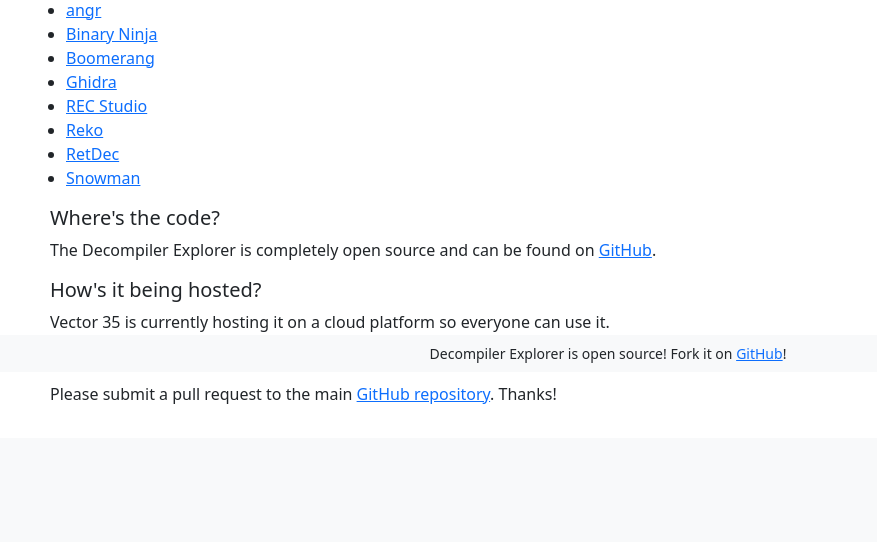
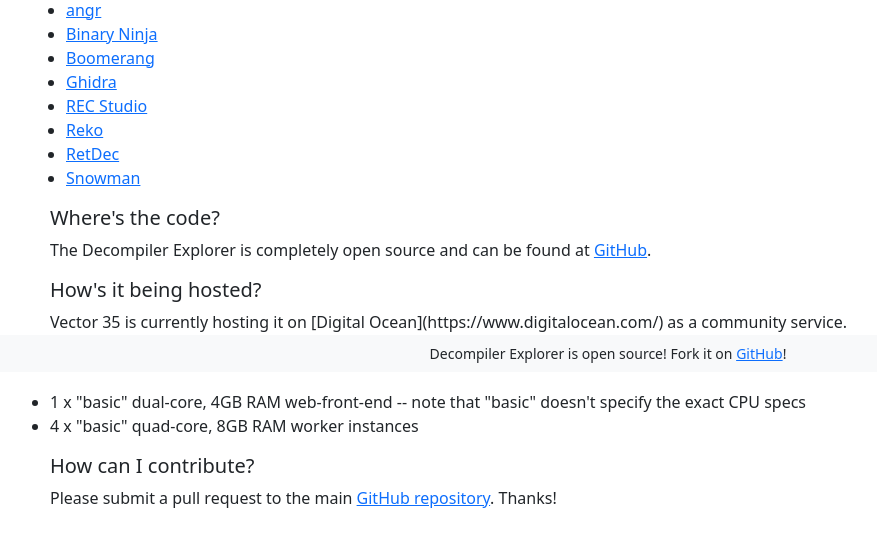
Before and after one commit to decompiler-explorer/decompiler-explorer, a Django app: page /faq in a window 1280 px wide. Shown: the part 428-970 px from the top of the page, without its empty margins (32-909 px from the left). Before the commit the page ends 832 px from the top, so only its background shows below. Run offline with Django 3.2, Linux system fonts and the light colour scheme; some libraries are stand-ins or nearby versions.

Commit message:
update HR description

```diff
--- a/templates/explorer/faq.html
+++ b/templates/explorer/faq.html
@@ -70,9 +70,14 @@
                 <li><a href="https://github.com/yegord/snowman">Snowman</a></li>
             </ul>
             <h5>Where's the code?</h5>
-            <p>The Decompiler Explorer is completely open source and can be found on <a href="https://github.com/Vector35/decompiler-explorer">GitHub</a>.</p>
+            <p>The Decompiler Explorer is completely open source and can be found at <a href="https://github.com/Vector35/decompiler-explorer">GitHub</a>.</p>
             <h5>How's it being hosted?</h5>
-            <p>Vector 35 is currently hosting it on a cloud platform so everyone can use it.</p>
+            <p>Vector 35 is currently hosting it on [Digital Ocean](https://www.digitalocean.com/) as a community service.</p>
+            <p>Specifically, the infrastructure includes: </p>
+            <ul>
+                <li>1 x "basic" dual-core, 4GB RAM web-front-end -- note that "basic" doesn't specify the exact CPU specs</li>
+                <li>4 x "basic" quad-core, 8GB RAM worker instances</li>
+            </ul>
             <h5>How can I contribute?</h5>
             <p>Please submit a pull request to the main <a href="https://github.com/Vector35/decompiler-explorer">GitHub repository</a>. Thanks!</p>
         </div>
```
